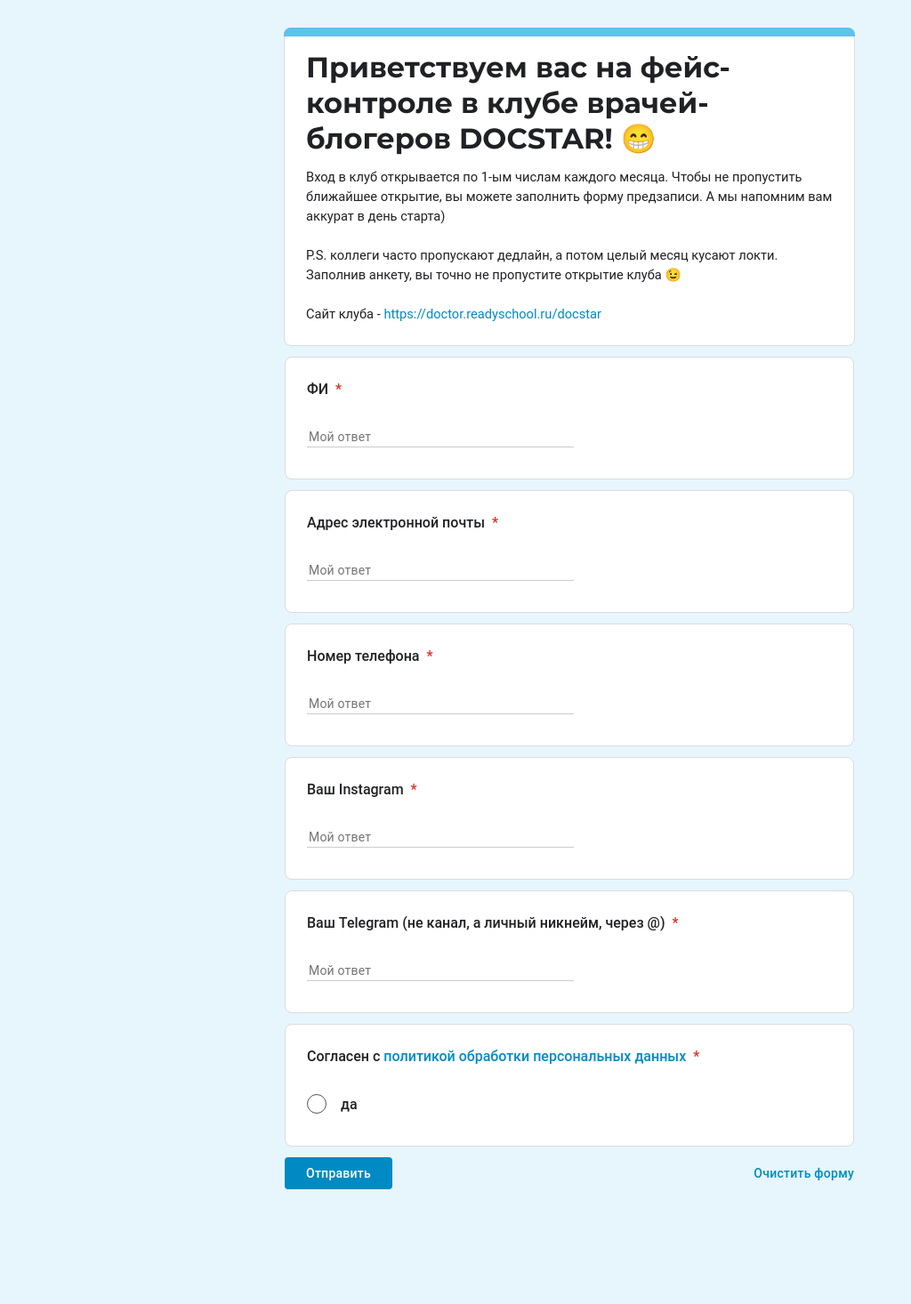
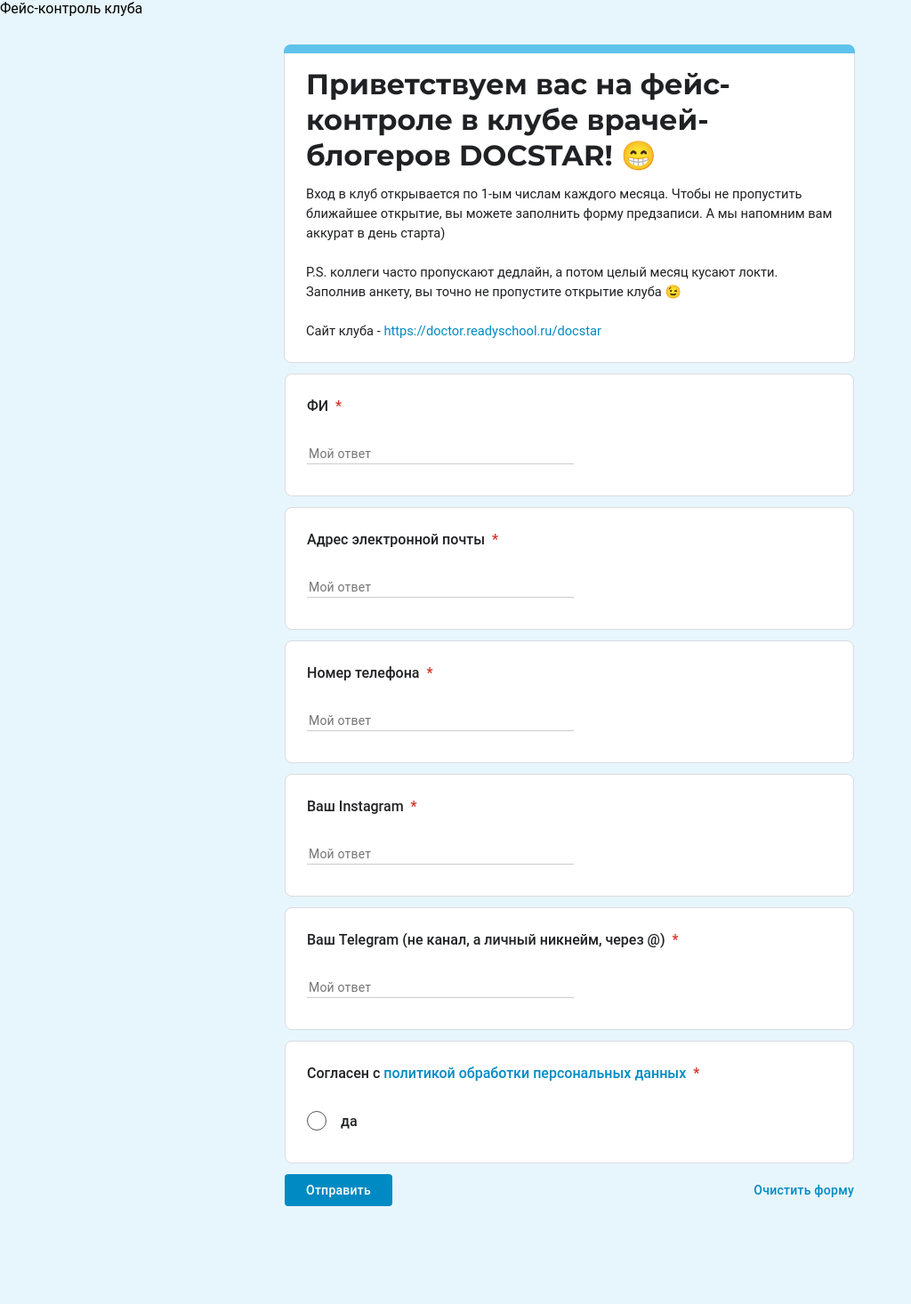
Before and after one commit to it-chep/medblogers_forms, a Django app: page / in a window 1280 px wide. Shown: the whole page at 89% size, without its empty margins (0-1024 px from the left). Before the commit the page ends 1337 px from the top, so only its background shows below. Run offline with Django 4.2, Linux system fonts and the light colour scheme; data that the repository does not hold is empty; some web fonts are replaced.

Commit message:
Захадкоженые title

```diff
--- a/templates/business_forms/medbloggers_pre_entry_form.html
+++ b/templates/business_forms/medbloggers_pre_entry_form.html
@@ -9,6 +9,7 @@
 {% endblock %}
 
 {% block title %}
+    Фейс-контроль клуба
 {% endblock %}
 
 {% block extra_links %}
--- a/templates/business_forms/spasibo_medbloggers_pre_entry_form.html
+++ b/templates/business_forms/spasibo_medbloggers_pre_entry_form.html
@@ -8,6 +8,7 @@
 {% endblock %}
 
 {% block title %}
+    Спасибо !
 {% endblock %}
 
 {% block extra_links %}
```
